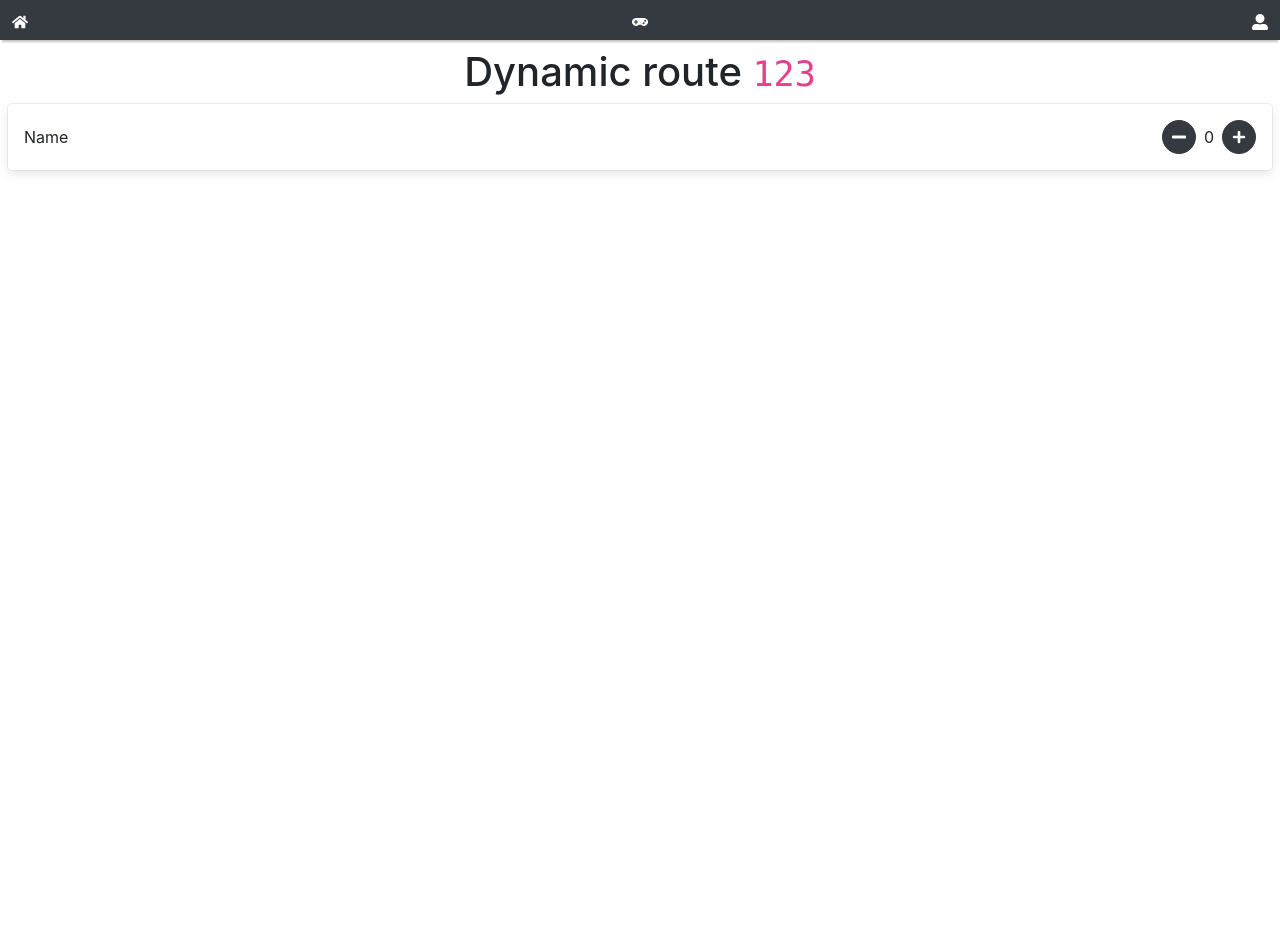
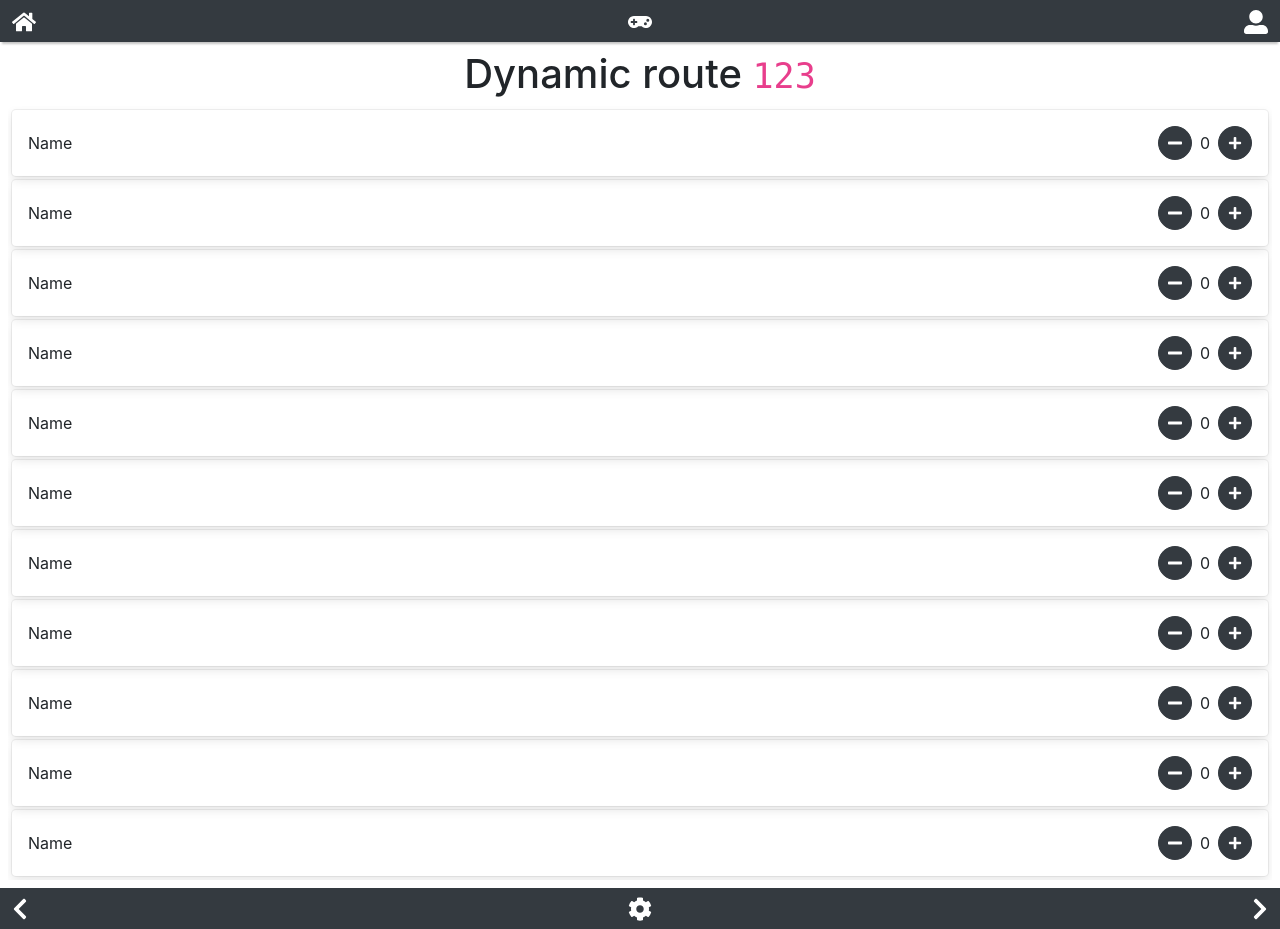
Before and after one commit to b3rg3t/score-more, a React (Create React App) app: page /activegame/123 in a window 1280 px wide. Before the commit the page ends 800 px from the top, so only its background shows below. Built offline with nearby package versions, Linux system fonts and the light colour scheme.

Commit message:
footer with controlers

```diff
--- a/src/App.scss
+++ b/src/App.scss
@@ -5,6 +5,10 @@
   width: 100%;
   max-height: 100vh;
   position: relative;
+}
+
+.player-list {
+  max-height: 100;
 }
 
 .selectPlayer__multi-value {
--- /dev/null
+++ b/src/components/Footer.tsx
@@ -0,0 +1,7 @@
+import React from "react";
+
+const Footer = ({ children, styling }: any) => {
+  return <footer className={styling}>{children}</footer>;
+};
+
+export default Footer;
--- a/src/components/Navbar.tsx
+++ b/src/components/Navbar.tsx
@@ -1,22 +1,27 @@
-import React from "react"
+import React from "react";
 import { Link } from "react-router-dom";
-import { FaGamepad, FaHome, FaUserAlt } from 'react-icons/fa';
+import { FaGamepad, FaHome, FaUserAlt } from "react-icons/fa";
 
 const Navbar = () => (
   <nav className="main-shadow w-100 bg-dark">
     <ul className="list-unstyled d-flex justify-content-between py-1 px-2 m-0">
       <li className="p-1">
-                <Link to="/" className="text-white"><FaHome /></Link>
+        <Link to="/" className="text-white">
+          <FaHome size="1.5rem" />
+        </Link>
       </li>
       <li className="p-1">
-                <Link to="/newgame" className="text-white"><FaGamepad /></Link>
+        <Link to="/newgame" className="text-white">
+          <FaGamepad size="1.5rem" />
+        </Link>
       </li>
       <li className="p-1">
-                <Link to="/activegame/123" className="text-white"><FaUserAlt /></Link>
+        <Link to="/activegame/123" className="text-white">
+          <FaUserAlt size="1.5rem" />
+        </Link>
       </li>
     </ul>
   </nav>
-)
-
+);
 
 export default Navbar;
--- a/src/components/game/PlayerItem.tsx
+++ b/src/components/game/PlayerItem.tsx
@@ -5,7 +5,7 @@ const PlayerItem = () => {
   const [counter, setCounter] = useState(0);
 
   return (
-    <li className="box-shadow rounded p-3 d-flex justify-content-between">
+    <li className="box-shadow rounded m-1 p-3 d-flex justify-content-between">
       <div className="d-flex align-items-center">Name</div>
       <div className="d-flex">
         <button
--- a/src/components/game/PlayerList.tsx
+++ b/src/components/game/PlayerList.tsx
@@ -1,14 +1,22 @@
-import React from 'react'
-import PlayerItem from './PlayerItem'
+import React from "react";
+import PlayerItem from "./PlayerItem";
 
 const PlayerList = () => {
-    return (
-        <div>
-            <ul className="list-unstyled">
-               <PlayerItem />
-            </ul>
-        </div>
-    )
-}
+  return (
+      <ul className="list-unstyled overflow-auto m-0">
+        <PlayerItem />
+        <PlayerItem />
+        <PlayerItem />
+        <PlayerItem />
+        <PlayerItem />
+        <PlayerItem />
+        <PlayerItem />
+        <PlayerItem />
+        <PlayerItem />
+        <PlayerItem />
+        <PlayerItem />
+      </ul>
+  );
+};
 
-export default PlayerList
+export default PlayerList;
--- a/src/components/pages/ActiveGame.tsx
+++ b/src/components/pages/ActiveGame.tsx
@@ -1,4 +1,6 @@
 import React from "react";
+import { FaChevronLeft, FaChevronRight, FaCog } from "react-icons/fa";
+import Footer from "../Footer";
 
 import PlayerList from "../game/PlayerList";
 
@@ -9,9 +11,28 @@ const ActiveGame = ({ match }: any) => {
 
   console.log(id);
   return (
-    <section className="m-2 d-flex flex-column">
-      <h1 className="text-center">Dynamic route <code>{id}</code></h1>
-      <PlayerList />
+    <section className="player-list d-flex flex-column justify-content-between">
+      <section className="p-2">
+        <h1 className="text-center">
+          Dynamic route <code>{id}</code>
+        </h1>
+        <PlayerList />
+      </section>
+      <Footer styling={"bg-dark p-2"}>
+        <nav className="text-white">
+          <ul className="list-unstyled d-flex m-0 justify-content-between">
+            <li>
+              <FaChevronLeft size="1.5rem" />
+            </li>
+            <li>
+              <FaCog size="1.5rem" />
+            </li>
+            <li>
+              <FaChevronRight size="1.5rem" />
+            </li>
+          </ul>
+        </nav>
+      </Footer>
     </section>
   );
 };
--- a/src/components/pages/Home.tsx
+++ b/src/components/pages/Home.tsx
@@ -10,7 +10,7 @@ const Home = () => {
   const { state } = useContext(GlobalContext);
   console.log(state);
   return (
-    <section className="m-2">
+    <section className="p-2">
       <header className="d-flex justify-content-between align-items-center w-100 ">
         <h1 className="text-center w-100">Home</h1>
         <button
--- a/src/components/pages/NewGame.tsx
+++ b/src/components/pages/NewGame.tsx
@@ -3,7 +3,7 @@ import CreateNewGame from "../game/CreateNewGame";
 
 const NewGame = () => {
   return (
-    <section className="m-2">
+    <section className="p-2">
       <h1>New Game</h1>
       <CreateNewGame />
     </section>
```
Lines whose indentation alone changed are shown as unchanged.
